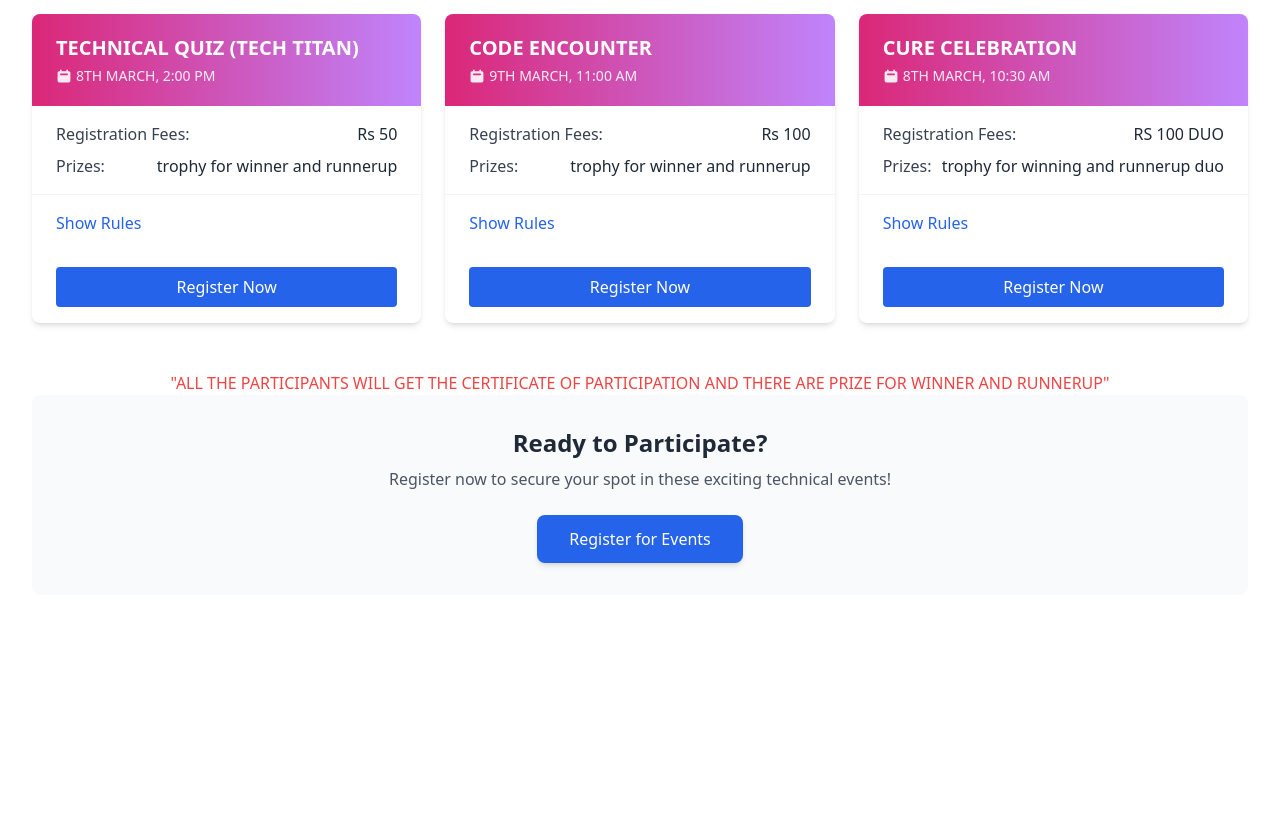
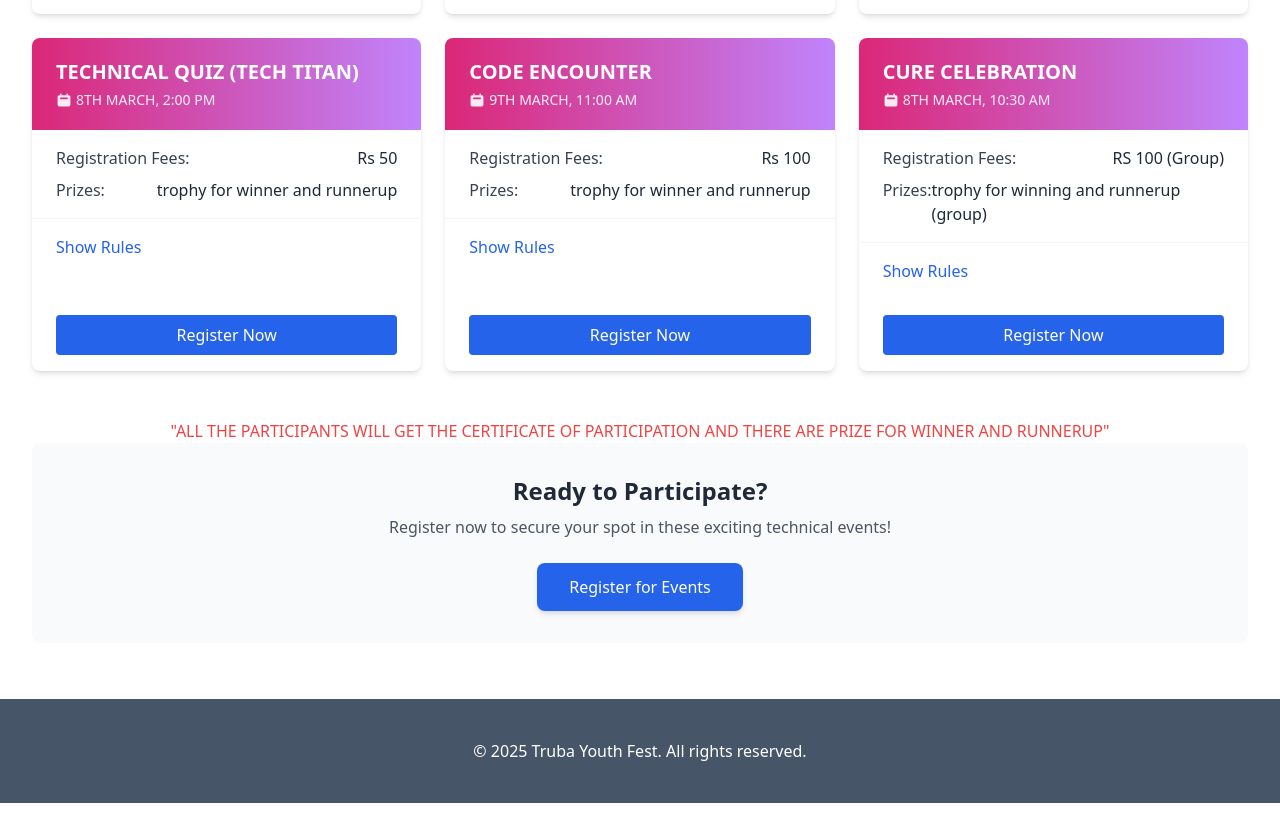
Before and after one commit to Jaishankar7655/TYF2K25, a React (Vite) app: page /Technical in a window 1280 px wide. Shown: the part 500-1327 px from the top of the page. Before the commit the page ends 1127 px from the top, so only its background shows below. Built offline with nearby package versions, Linux system fonts and the light colour scheme.

Commit message:
Chnages in the Duo to Group

```diff
--- a/src/Components/Footer.jsx
+++ b/src/Components/Footer.jsx
@@ -2,9 +2,9 @@ import React from "react";
 
 function Footer() {
   return (
-    <footer>
-      <p className="text-center my-6" >© 2025 Truba Youth Fest. All rights reserved.</p>
-      <p className="text-center text-slate-600" >Created and developed By student Committee (SOC) of Truba group of Institute</p>
+    <footer className="bg-slate-600 text-white mx-0" >
+      <p className="text-center my-6 py-10" >© 2025 Truba Youth Fest. All rights reserved.</p>
+
     </footer>
   );
 }
--- a/src/Components/Home.jsx
+++ b/src/Components/Home.jsx
@@ -36,7 +36,7 @@ const HomePage = () => {
       </div>
 
       {/* Main content */}
-      <div className="container mx-auto px-4 py-12 ">
+      <div className="container mx-auto px-4  ">
         {/* Hero section */}
         <div className="flex justify-between">
           <img
@@ -107,7 +107,7 @@ const HomePage = () => {
 
         {/* Event categories preview */}
         <AllEvents />
-        <Footer />
+
       </div>
     </div>
   );
--- a/src/Components/RegistrationForm.jsx
+++ b/src/Components/RegistrationForm.jsx
@@ -15,7 +15,7 @@ const categories = [
         hasOptions: true,
         options: [
           { type: "Solo", price: 100 },
-          { type: "Duo", price: 150 },
+          { type: "Group", price: 150 },
           { type: "Group", price: 250 },
         ],
       },
@@ -28,7 +28,7 @@ const categories = [
         hasOptions: true,
         options: [
           { type: "Solo", price: 50 },
-          { type: "Duo", price: 100 },
+          { type: "Group", price: 100 },
           { type: "Group", price: 150 },
         ],
       },
@@ -41,7 +41,7 @@ const categories = [
     events: [
       { name: "Poster presentation", price: 50 },
       { name: "Kavi Kosh (Poetry)", price: 50 },
-      { name: "Mind Marathon (Duo)", price: 70 },
+      { name: "Mind Marathon (Group)", price: 70 },
       { name: "AD-MAD-SHOW (per team )", price: 100 },
       { name: "IPL Auction (Per team) ", price: 150 },
       { name: "Extempore", price: 50 },
@@ -53,12 +53,12 @@ const categories = [
     title: "Technical",
     icon: "💻",
     events: [
-      { name: "Tech Paper presentation , (Single/Duo) ", price: 100 },
+      { name: "Tech Paper presentation , (Single/Group) ", price: 100 },
       { name: "Code Encounter", price: 100 },
-      { name: "Cure Celebration (Duo)", price: 100 },
+      { name: "Cure Celebration (Group)", price: 100 },
       { name: "Tech Quiz", price: 50 },
       { name: "Buddhi Vimarsh", price: 50 },
-      { name: "Commerce Quiz (Duo)", price: 100 },
+      { name: "Commerce Quiz (Group)", price: 100 },
     ],
   },
   {
--- a/src/Components/Technical.jsx
+++ b/src/Components/Technical.jsx
@@ -15,8 +15,8 @@ function Technical() {
         "POINTS FOR CORRECT ANSWERS AND PENALTIES FOR INCORRECT.",
       ],
       date: "7TH MARCH, 11:00 AM",
-      fees: "RS 100 DUO",
-      prizes: "TROPHY FOR WINNING AND RUNNERUP DUO",
+      fees: "RS 100 (Group)",
+      prizes: "TROPHY FOR WINNING AND RUNNERUP (Group)",
     },
     {
       id: 2,
@@ -38,7 +38,7 @@ function Technical() {
         "PRESENTATION SHOULD BE UNDER 10 MIN.",
       ],
       date: "7TH MARCH, 2:00 PM",
-      fees: "RS 100 SINGLE /DUO",
+      fees: "RS 100 SINGLE /(Group)",
       prizes: "TROPHY FOR WINNER AND RUNNERUP",
     },
     {
@@ -70,8 +70,8 @@ function Technical() {
         "IT WILL BE OF TWO ROUNDS. (SIMPLE SYRUP IN FIRST ROUND & EFFERVESCENT POWDER IS FOR SECOND ROUND)",
       ],
       date: "8TH MARCH, 10:30 AM",
-      fees: "RS 100 DUO",
-      prizes: "TROPHY FOR WINNING AND RUNNERUP DUO",
+      fees: "RS 100 (Group)",
+      prizes: "TROPHY FOR WINNING AND RUNNERUP (Group)",
     },
   ];
 
--- a/src/main.jsx
+++ b/src/main.jsx
@@ -12,6 +12,7 @@ import Sport from "./Components/Sport";
 import Culture from "./Components/Culture";
 import Literary from "./Components/Literary";
 import Technical from "./Components/Technical";
+import Footer from "./Components/Footer";
 const root = document.getElementById("root");
 
 ReactDOM.createRoot(root).render(
@@ -28,5 +29,6 @@ ReactDOM.createRoot(root).render(
       <Route path="/Culture" element={<Culture />} />
       <Route path="/Sport" element={<Sport />} />
     </Routes>
+    <Footer />
   </BrowserRouter>
 );
```
